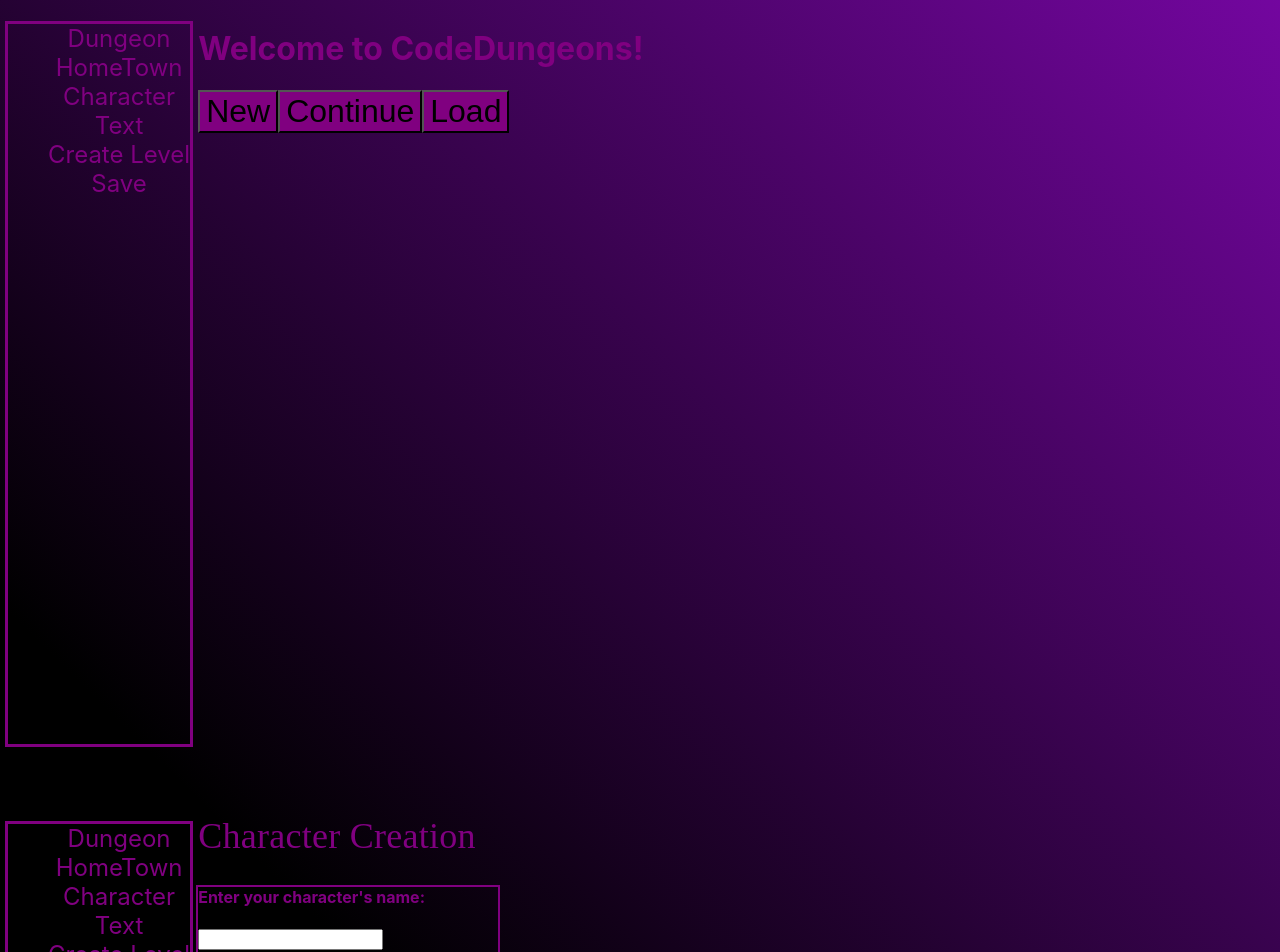
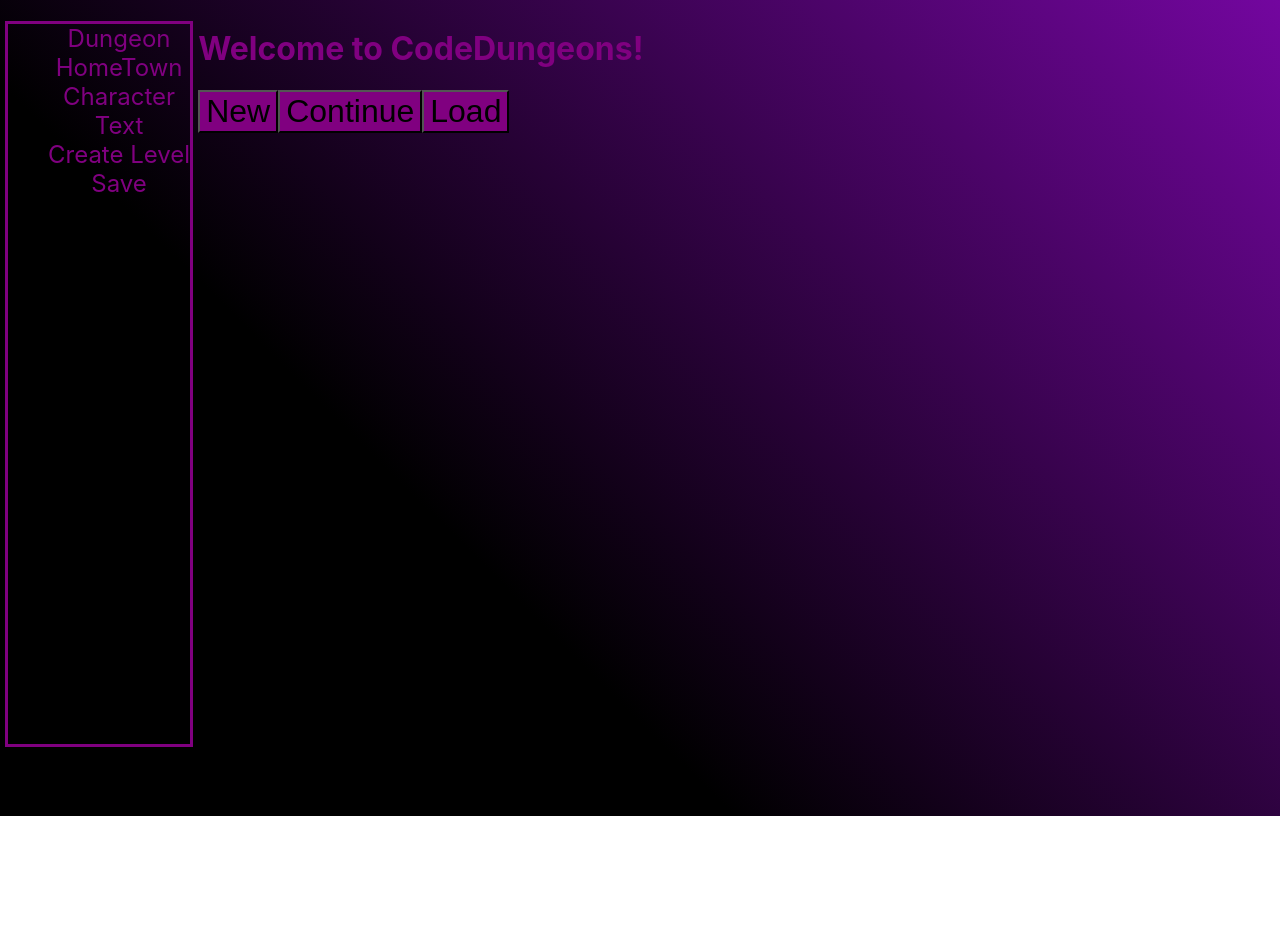
Before and after one commit to paynejj/cs4279-project, a React (Create React App) app in the folder project/: page / in a window 1280 px wide. Shown: the top 952 px of the page. After the commit the page ends 816 px from the top, so only its background shows below. Built offline with nearby package versions, Linux system fonts and the light colour scheme; what react-py would draw is missing.

Commit message:
wired New game button

```diff
--- a/project/src/App.tsx
+++ b/project/src/App.tsx
@@ -26,27 +26,6 @@ function App() {
 
   return (
     <PythonProvider>
-      <BrowserRouter>
-        <div className="App">
-          <nav>
-            <SideBar />
-          </nav>
-          <main>
-            <Routes>
-              <Route path="/character" element={<CharacterUi />} />
-              <Route path="/dungeon-select" element={<DungeonSelect />} />
-              <Route path="/dungeon" element={<DungeonUI />} />
-              <Route path="/hometown" element={<Hometown />} />
-              <Route path="/shop" element={<Shop />} />
-              <Route path="/rest" element={<Rest />} />
-              <Route path="/quest" element={<Quest />} />
-              <Route path="/level-creator" element={<LevelCreator />} />
-              <Route path="/text-editor" element={<TextEditor />} />
-              <Route path="/" element={<TitleScreen />} />
-            </Routes>
-          </main>
-        </div>
-      </BrowserRouter>
       <PlayerDataContext.Provider value={{ playerData, setPlayerData }}>
         <QuestsProvider>
           <BrowserRouter>
@@ -66,7 +45,8 @@ function App() {
                   <Route path="/quest" element={<Quest />} />
                   <Route path="/level-creator" element={<LevelCreator />} />
                   <Route path="/text-editor" element={<TextEditor />} />
-                  <Route path="/" element={<CharacterCreation />} />
+                  <Route path="/creation" element={<CharacterCreation />} />
+                  <Route path="/" element={<TitleScreen />} />
                 </Routes>
               </main>
             </div>
--- a/project/src/Title/TitleScreen.tsx
+++ b/project/src/Title/TitleScreen.tsx
@@ -1,12 +1,19 @@
 import React from "react";
 import CDButton from "../Components/CDButton";
+import { useNavigate } from "react-router-dom";
 
 function TitleScreen() {
+    let navigate = useNavigate();
+    const newGame = () => {
+        let path = `/creation`;
+        navigate(path);
+    }
+
     return (
         <React.Fragment>
 
             <h1> Welcome to CodeDungeons! </h1>
-            <CDButton> New </CDButton>
+            <CDButton onClick={newGame}> New </CDButton>
             <CDButton> Continue </CDButton>
             <CDButton> Load </CDButton>
         </React.Fragment>
```
